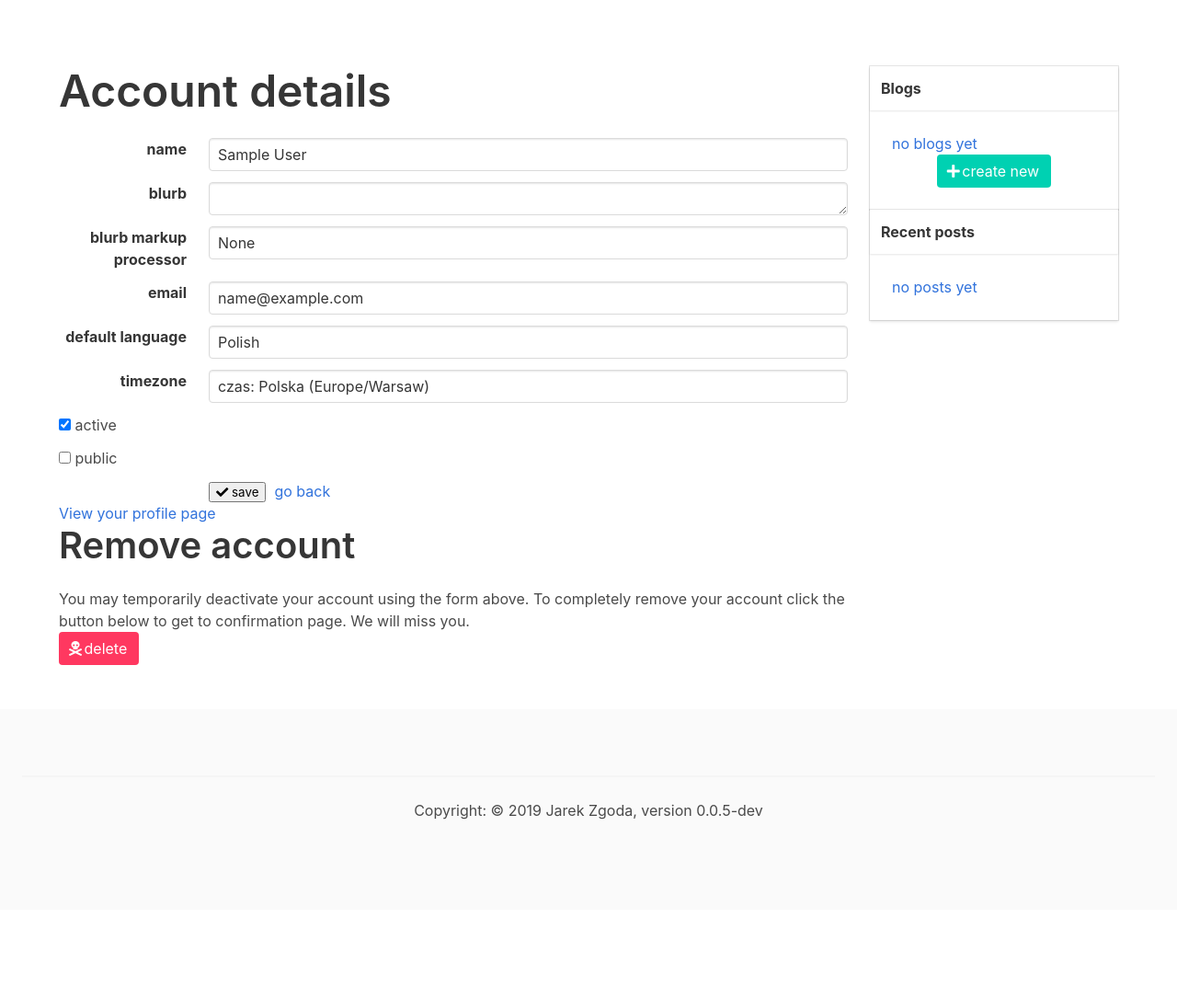
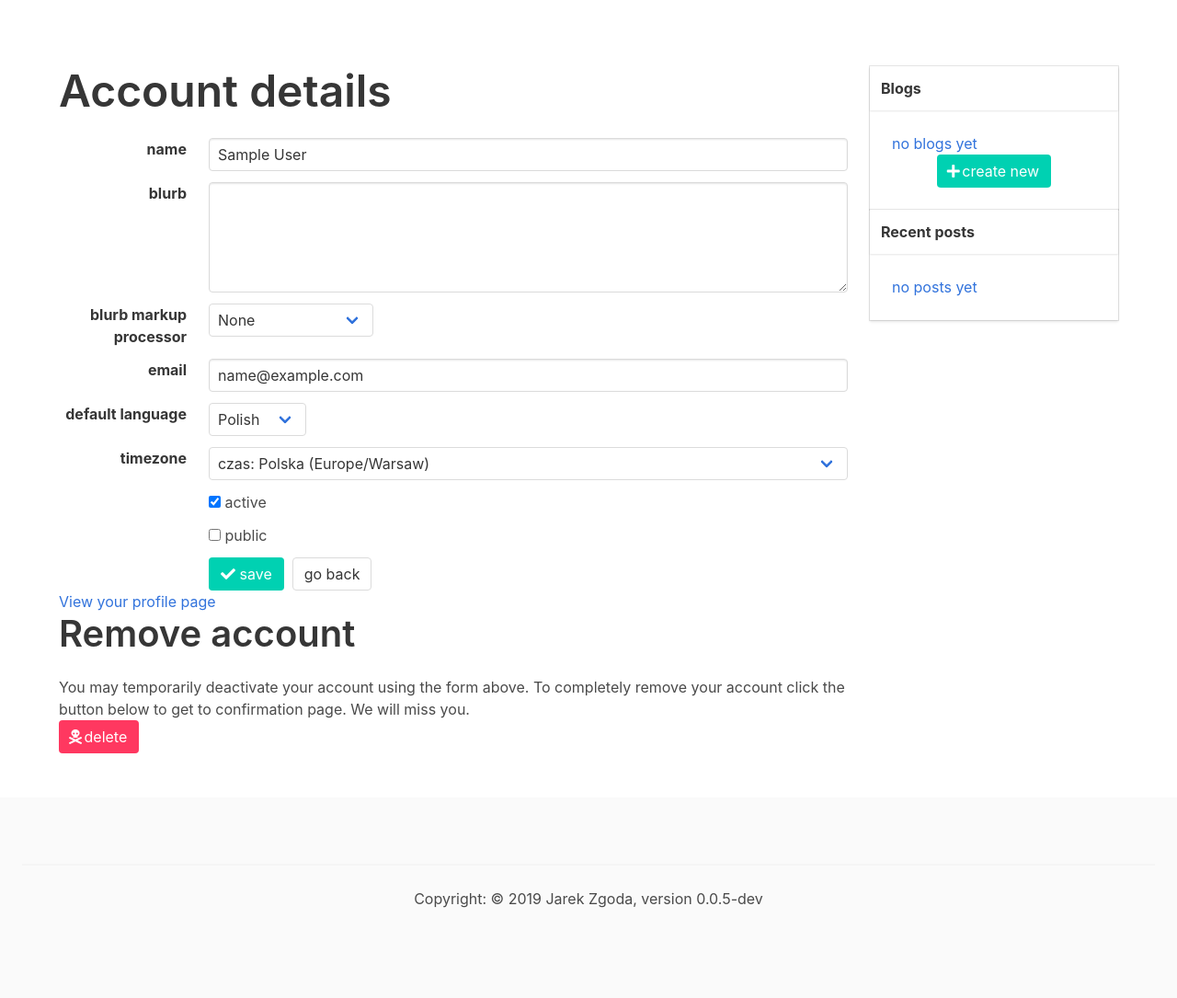
Before and after one commit to zgoda/devlog, a Flask app: page /user in a window 1280 px wide. Shown: the part 52-1137 px from the top of the page at 92% size. Before the commit the page ends 943 px from the top, so only its background shows below. Run offline with Flask 2, Linux system fonts and the light colour scheme; the visitor is signed in with stand-in values (Sample User, id 1); some libraries are stand-ins or nearby versions.

Commit message:
TextArea, Select, checkbox labels

```diff
--- a/src/devlog/templates/macros/forms.jinja
+++ b/src/devlog/templates/macros/forms.jinja
@@ -4,18 +4,24 @@
     {% set kwargs = dict(required=True, **kwargs) %}
   {% endif %}
   <div class="field is-horizontal">
-    {% if field.widget.input_type not in ('checkbox', 'radio') %}
     <div class="field-label">
+      {% if field.widget.input_type not in ('checkbox', 'radio') %}
       <label class="label">{{ field.label.text|safe }}</label>
+      {% endif %}
     </div>
-    {% endif %}
     <div class="field-body">
-      {% if field.widget.input_type in ('checkbox', 'radio') %}
+      {% if field.widget.input_type in ('checkbox', 'radio') or field.type == 'SelectField' %}
       <div class="field is-narrow">
         <div class="control">
+          {% if field.type == 'SelectField' %}
+          <div class="select is-fullwidth">
+            {{ field(**kwargs) }}
+          </div>
+          {% else %}
           <label class="{{ field.widget.input_type }}">
             {{ field(**kwargs) }} {{ field.label.text|safe }}
           </label>
+          {% endif %}
         </div>
         {% if field.errors %}
         {% for error in field.errors %}
@@ -26,7 +32,11 @@
       {% else %}
       <div class="field">
         <div class="control">
+          {% if field.type == 'TextAreaField' %}
+          {{ field(class_='textarea') }}
+          {% else %}
           {{ field(class_='input', **kwargs) }}
+          {% endif %}
         </div>
         {% if field.errors %}
         {% for error in field.errors %}
--- a/src/devlog/utils/forms.py
+++ b/src/devlog/utils/forms.py
@@ -19,7 +19,7 @@ class Link(Renderable):
     text = attr.ib(default='click')
 
     template = ''.join([
-        '<a href="{{ obj.href }}">',
+        '<a href="{{ obj.href }}" class="button">',
         '{{ obj.text }}',
         '</a>',
     ])
@@ -36,7 +36,7 @@ class Button(Renderable):
 
     template = ''.join(
         [
-            '<button type="{{ obj.type_ }}" class="btn btn-{{ obj.class_ }}">',
+            '<button type="{{ obj.type_ }}" class="button is-{{ obj.class_ }}">',
             '<i class="{{ obj.icon_type }} fa-{{ obj.icon }}"></i>',
             '&nbsp;',
             '{{ obj.text }}',
```
